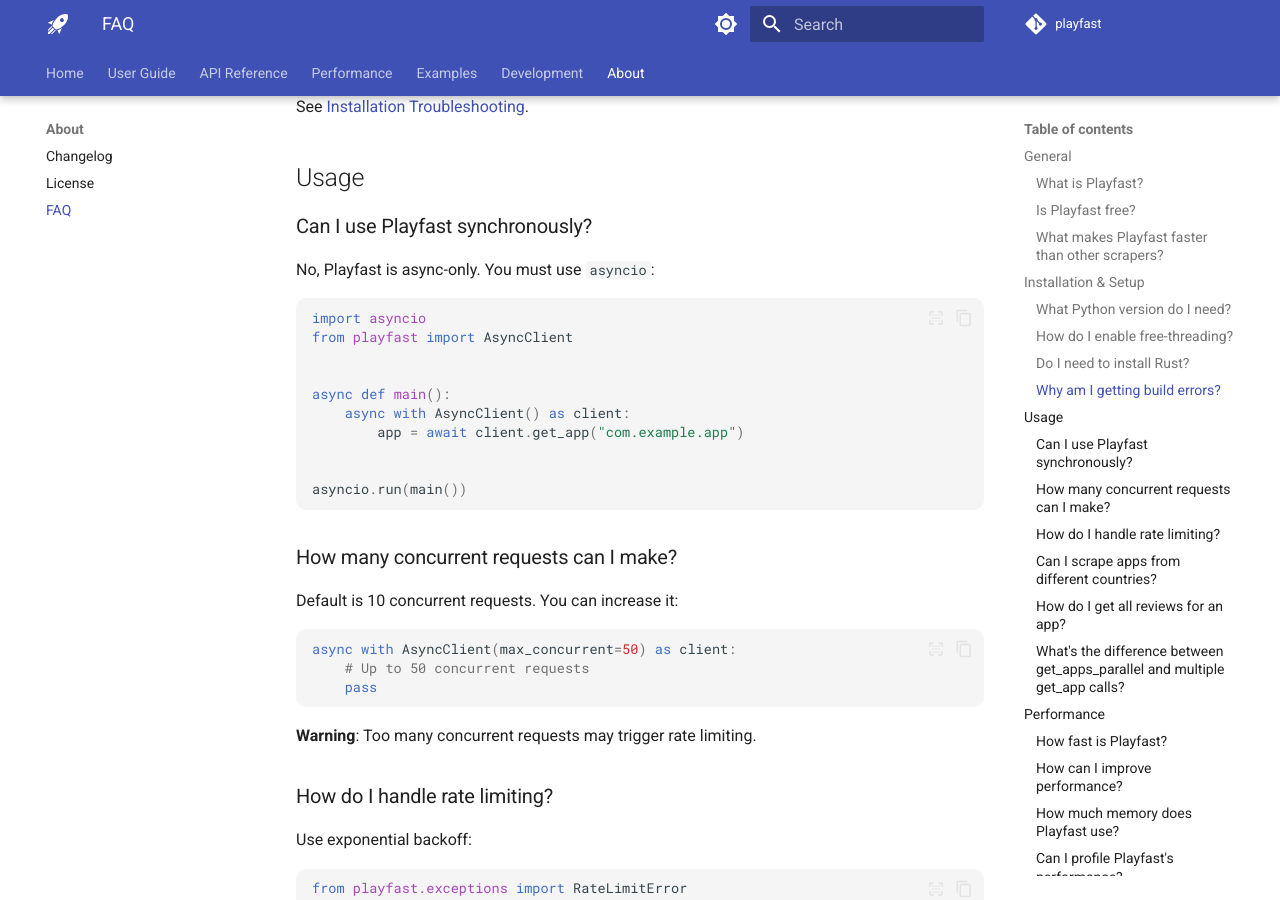
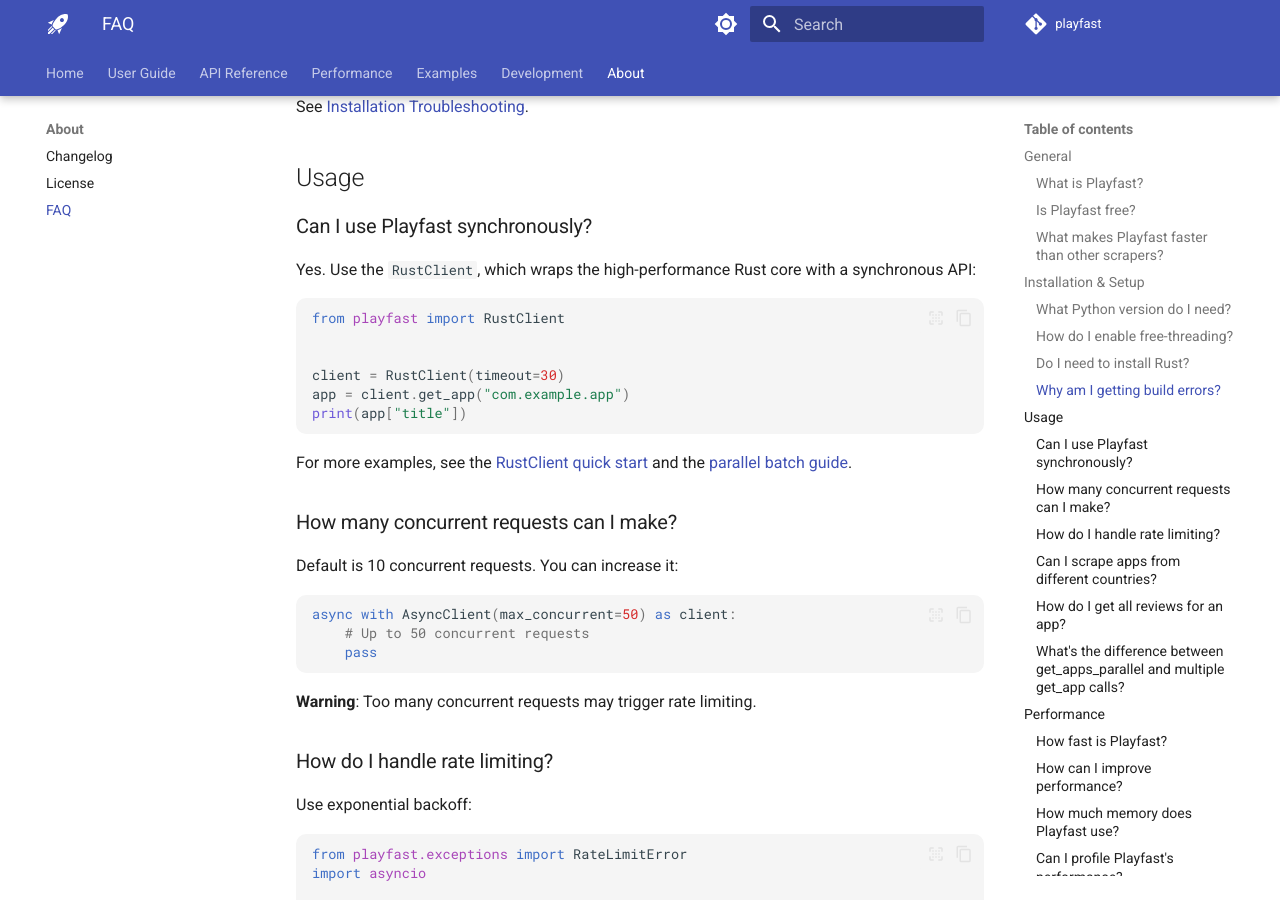
Before and after one commit to mixL1nk/playfast, an MkDocs documentation site: the page built from docs/faq.md, in a window 1280 px wide and 900 px high, scrolled down 1555 px. Built offline with MkDocs 1.6.1 and Material for MkDocs 9.7.7, drawn with Linux system fonts in a browser that asks for light colours; comment, search, counter and statistics services are not loaded; the version menu is left out.

Commit message:
docs: update faq with RustClient sync usage

````diff
--- a/docs/faq.md
+++ b/docs/faq.md
@@ -60,20 +60,18 @@
 
 ### Can I use Playfast synchronously?
 
-No, Playfast is async-only. You must use `asyncio`:
+Yes. Use the `RustClient`, which wraps the high-performance Rust core with a synchronous API:
 
 ```python
-import asyncio
-from playfast import AsyncClient
+from playfast import RustClient
 
 
-async def main():
-    async with AsyncClient() as client:
-        app = await client.get_app("com.example.app")
+client = RustClient(timeout=30)
+app = client.get_app("com.example.app")
+print(app["title"])
+```
 
-
-asyncio.run(main())
-```
+For more examples, see the [RustClient quick start](index.md#option-2-rustclient-maximum-performance) and the [parallel batch guide](index.md#rustclient---parallel-batch-processing).
 
 ### How many concurrent requests can I make?
 
````
